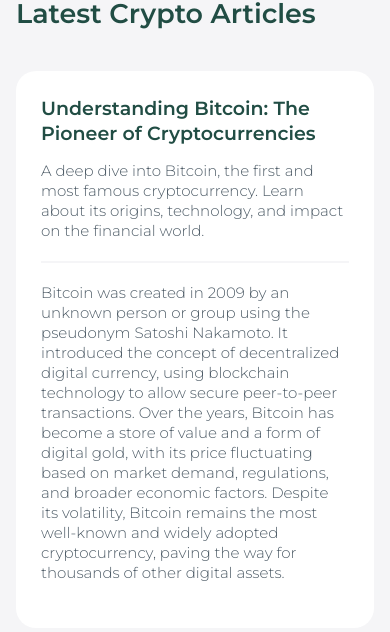
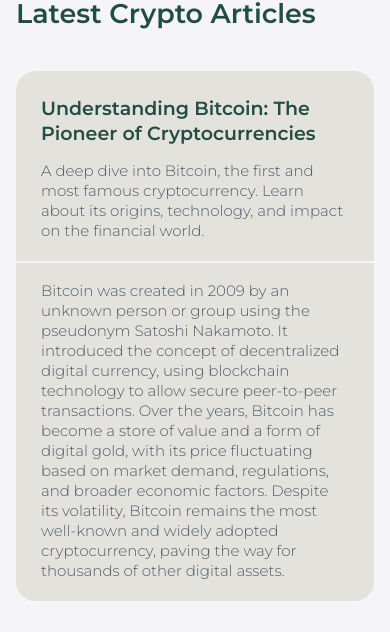
Before and after one commit to ArmandoHysaj/abuzzify, a Next.js app: page /templates/articles in a window 390 px wide. Both pictures are taken after a click on the element 195 px from the left and 390 px from the top of the page. Shown: the part 212-844 px from the top of the page. Built offline with nearby package versions, Linux system fonts and the light colour scheme; no server answers.

Commit message:
adjust artcles

```diff
--- a/src/app/templates/articles/ArticleCard.tsx
+++ b/src/app/templates/articles/ArticleCard.tsx
@@ -19,7 +19,10 @@ export default function ArticleCard({ article }: ArticleCardProps) {
   const [showContent, setShowContent] = useState(false);
 
   return (
-    <div className="article-card" onClick={() => setShowContent(!showContent)}>
+    <div
+      className={`article-card ${showContent ? "active" : ""}`}
+      onClick={() => setShowContent(!showContent)}
+    >
       <h3 className="article-title">{article.title}</h3>
       <p className="article-summary cp-text">{article.summary}</p>
       {showContent && <ArticleContent content={article.content} />}
--- a/src/app/templates/articles/articles.scss
+++ b/src/app/templates/articles/articles.scss
@@ -1,5 +1,3 @@
-
-
 .heading {
   margin-bottom: 40px;
 }
@@ -10,7 +8,7 @@ position: relative;
     z-index: 9;
     position: relative;
   }
-&:after{
+  &:after {
     content: "";
     background-color: #f5f5f7;
     position: absolute;
@@ -20,24 +18,25 @@ position: relative;
     left: 50%;
     transform: translateX(-50%);
     height: calc(100% + 32px);
-
   }
 }
 .article-list {
+  align-items: start;
   display: grid;
-    grid-template-columns: repeat(auto-fill, minmax(300px, 1fr));
   gap: 40px;
 }
 
 .article-card {
   background-color: #ffffff;
-    padding: 25px;
   border: none;
   border-radius: 20px;
   transition: transform 0.4s ease, box-shadow 0.4s ease;
   cursor: pointer;
   position: relative;
   overflow: hidden;
+  &.active {
+    background-color: #e4e2dd;
+  }
 }
 
 .article-card:hover {
@@ -48,16 +47,35 @@ position: relative;
 .article-title {
   margin-bottom: 15px;
 }
-
+.article-summary,
+.article-title {
+  padding-left: 25px;
+  padding-right: 25px;
+}
+.article-title {
+  padding-top: 25px;
+}
 .article-summary,
 .article-content {
-    margin-bottom: 20px;
+  padding-bottom: 20px;
   font-family: "Montserrat-Light";
 }
 
-.article-content{
-    border-top: 2px solid #f5f5f7;
-    padding-top: 20px;
+.article-content {
+  margin-top: 20px;
+  background-color: #e4e2dd;
+  padding-left: 25px;
+  padding-right: 25px;
+  position: relative;
+  &:before {
+    content: "";
+    position: absolute;
+    top: -20px;
+    left: 0;
+    background-color: #f5f5f7;
+    height: 2px;
+    width: 100%;
+  }
 }
 
 .progress-container {
@@ -84,7 +102,6 @@ position: relative;
   text-align: center;
 }
 
-
 .load-more-button {
   display: block;
   margin: 40px auto 0;
@@ -95,10 +112,34 @@ position: relative;
   border-radius: 25px;
   cursor: pointer;
   transition: background-color 0.3s ease, transform 0.3s ease;
-    box-shadow: 0 4px 14px rgba(0, 0, 0, 0.1)
+  box-shadow: 0 4px 14px rgba(0, 0, 0, 0.1);
 }
 
 .load-more-button:hover {
   transform: translateY(-5px);
   box-shadow: 0 6px 20px rgba(0, 0, 0, 0.15);
 }
+
+@media (min-width: 1024px) {
+  .article-list {
+    grid-template-columns: repeat(4, 1fr);
+  }
+}
+
+@media (max-width: 1023px) {
+  .article-list {
+    grid-template-columns: repeat(3, 1fr);
+  }
+}
+
+@media (max-width: 960px) {
+  .article-list {
+    grid-template-columns: repeat(2, 1fr);
+  }
+}
+
+@media (max-width: 640px) {
+  .article-list {
+    grid-template-columns: repeat(1, 1fr);
+  }
+}
```
Also changed, not shown: src/app/templates/about/page.tsx (+18 -20 lines). Lines whose indentation alone changed are shown as unchanged.
